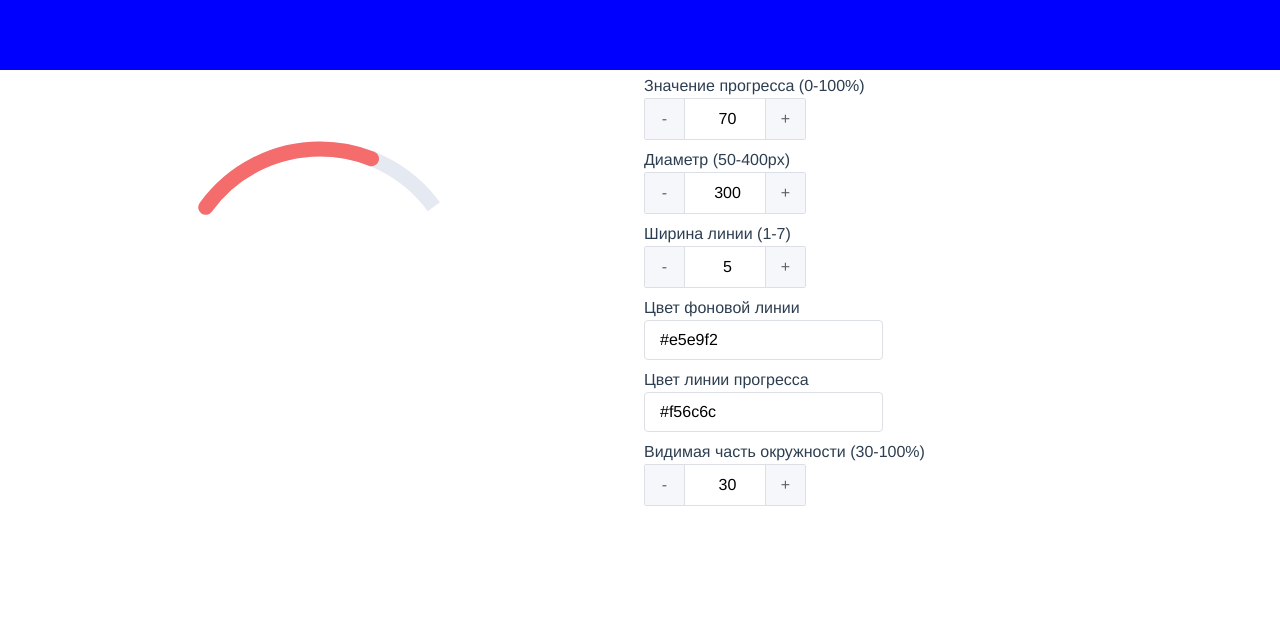
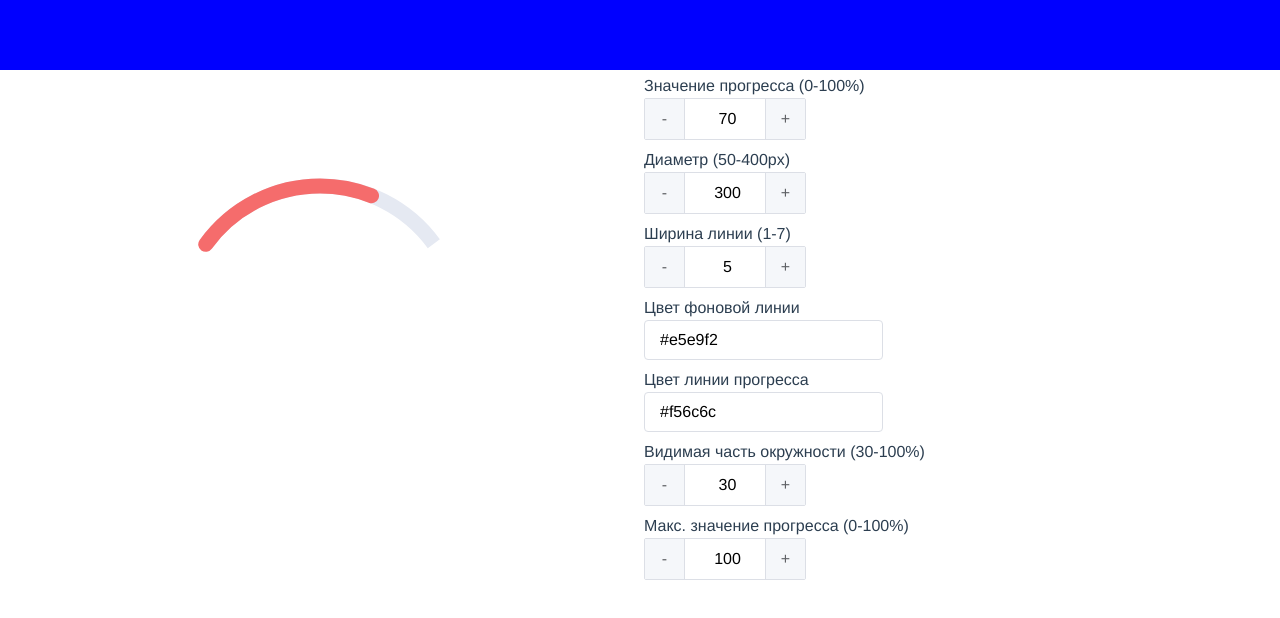
Before and after one commit to AKD47/test-task, a Vue app: page /task2 in a window 1280 px wide. Shown: the top 618 px of the page. Built offline with nearby package versions, Linux system fonts and the light colour scheme.

Commit message:
fix(ArcProgressBar.vue): added prop maxProgress

```diff
--- a/src/components/ArcProgressBar.vue
+++ b/src/components/ArcProgressBar.vue
@@ -29,7 +29,7 @@ export default {
   props: {
     diameter: { type: Number, default: 300 }, // 1.
     progress: { type: Number, default: 70 }, // 2.
-    // maxValue // 3.
+    maxProgress: { type: Number, default: 100 }, // maxValue // 3.
     weight: { type: Number, default: 5 }, // weight // 4. ширина
     bgColor: { type: String, default: '#e5e9f2' },// bgColor // 5.
     lineColor: { type: String, default: '#f56c6c' },// lineColor // 6.
@@ -41,6 +41,13 @@ export default {
     // позиция счетчика (внутри/снизу) // 12.
   },
   computed: {
+    value() {
+      if (this.maxProgress === 100 || this.progress < this.maxProgress) {
+        return this.progress
+      } else {
+        return this.maxProgress
+      }
+    },
     perimeter() {
       return Math.PI * this.diameter
     },
@@ -49,7 +56,7 @@ export default {
       const dashoffset = (offset / 100) * 295
       const dasharray = 295 - (dashoffset * 2)
       return {
-        strokeDasharray: `${dasharray * this.progress / 100}, ${this.perimeter}`,
+        strokeDasharray: `${dasharray * this.value / 100}, ${this.perimeter}`,
         strokeDashoffset: -dashoffset,
         transition: 'stroke-dasharray 0.6s ease 0s, stroke 0.6s ease'
       }
--- a/src/views/Task2.vue
+++ b/src/views/Task2.vue
@@ -7,7 +7,8 @@
           :bg-color="bgColor"
           :line-color="lineColor"
           :weight="weight"
-          :visible-part-of-circle="visiblePartOfCircle"/>
+          :visible-part-of-circle="visiblePartOfCircle"
+          :max-progress="maxProgress"/>
     </div>
     <div class="task2__actions">
 
@@ -38,6 +39,11 @@
                          :step="5"
                          :min="30" :max="100"/>
 
+      <base-input-number v-model="maxProgress"
+                         label="Макс. значение прогресса (0-100%)"
+                         :step="5"
+                         :min="0" :max="100"/>
+
     </div>
   </div>
 </template>
@@ -58,6 +64,7 @@ export default {
       bgColor: '#e5e9f2',
       lineColor: '#f56c6c',
       visiblePartOfCircle: 30,
+      maxProgress: 100,
       // animate default linear // 9.
       // animateSpeed // 10.
       // отображать progress // 11.
```
